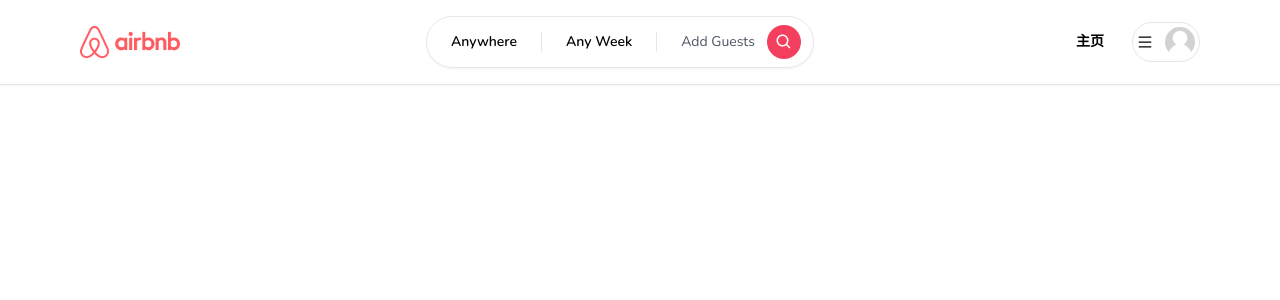
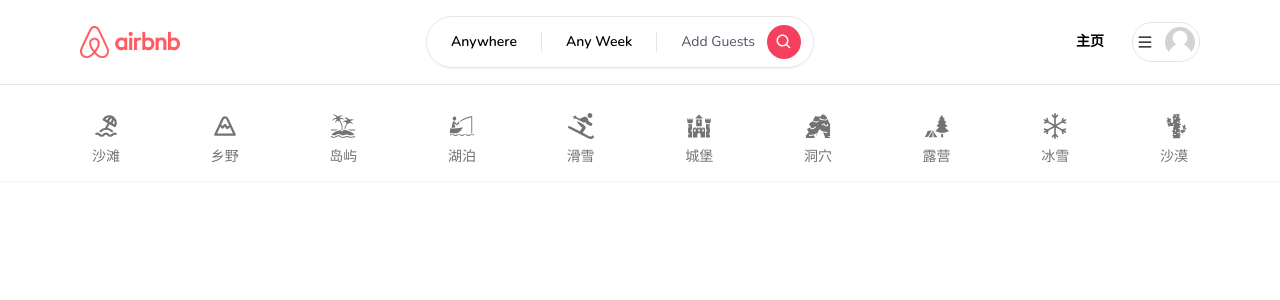
Before and after one commit to morsoli/airbnb, a Next.js app: page / in a window 1280 px wide. Shown: the top 300 px of the page. Built offline with nearby package versions, Linux system fonts and the light colour scheme; no server answers.

Commit message:
[feat]实现按照类别标签路由

```diff
--- /dev/null
+++ b/app/components/CategoryBox.tsx
@@ -0,0 +1,79 @@
+'use client';
+
+import qs from 'query-string';
+import { useRouter, useSearchParams } from "next/navigation";
+import { useCallback } from "react";
+import { IconType } from "react-icons";
+
+interface CategoryBoxProps {
+  icon: IconType,
+  label: string;
+  selected?: boolean;
+}
+
+const CategoryBox: React.FC<CategoryBoxProps> = ({
+  icon: Icon,
+  label,
+  selected,
+}) => {
+  const router = useRouter();
+  const params = useSearchParams();
+  /*
+    定义一个名为 currentQuery 的变量，初始化为空对象 {}。
+    如果传入了 params 参数，则将其转换成一个对象并赋值给 currentQuery，这里使用了第三方库 qs 的 parse 函数来解析查询参数。
+    定义一个名为 updatedQuery 的变量，使用对象展开运算符 ... 将 currentQuery 对象的所有属性复制到 updatedQuery 中，然后再添加一个 category 属性，值为 label 变量的值。
+    如果当前的查询参数中已经包含了 category 属性，并且其值等于 label 变量的值，则将 updatedQuery 对象中的 category 属性删除(类别标签双击取消)。
+    使用 qs 库的 stringifyUrl 函数将当前的 URL 和查询参数对象合并成一个字符串 URL，这里使用了 {skipNull: true} 选项来跳过值为 null 或 undefined 的查询参数。
+    最后，使用 router 对象的 push 方法将 URL 传递给 Next.js 路由系统，以便进行路由导航。
+   */
+  const handleClick = useCallback(() => {
+    let currentQuery = {};
+
+    if (params) {
+      currentQuery = qs.parse(params.toString())
+    }
+
+    const updatedQuery: any = {
+      ...currentQuery,
+      category: label
+    }
+
+    if (params?.get('category') === label) {
+      delete updatedQuery.category;
+    }
+
+    const url = qs.stringifyUrl({
+      url: '/',
+      query: updatedQuery
+    }, { skipNull: true });
+
+    router.push(url);
+  }, [label, router, params]);
+
+  return (
+    <div
+      onClick={handleClick}
+      className={`
+        flex
+        flex-col
+        items-center
+        justify-center
+        gap-2
+        p-3
+        border-b-2
+        hover:text-neutral-800
+        transition
+        cursor-pointer
+        ${selected ? 'border-b-neutral-800' : 'border-transparent'}
+        ${selected ? 'text-neutral-800' : 'text-neutral-500'}
+      `}
+    >
+      <Icon size={26} />
+      <div className="font-medium text-sm">
+        {label}
+      </div>
+    </div>
+   );
+}
+
+export default CategoryBox;
--- /dev/null
+++ b/app/components/navbar/Categories.tsx
@@ -0,0 +1,100 @@
+'use client';
+
+import { useSearchParams, usePathname } from 'next/navigation';
+import { TbBeach, TbMountain, TbPool } from 'react-icons/tb';
+import {
+  GiBarn,
+  GiBoatFishing,
+  GiCactus,
+  GiCastle,
+  GiCaveEntrance,
+  GiForestCamp,
+  GiIsland,
+  GiWindmill
+} from 'react-icons/gi';
+import { FaSkiing } from 'react-icons/fa';
+import { BsSnow } from 'react-icons/bs';
+import { IoDiamond } from 'react-icons/io5';
+import { MdOutlineVilla } from 'react-icons/md';
+
+
+import Container from "../Container";
+import CategoryBox from '../CategoryBox';
+
+export const categories = [
+    {
+      label: '沙滩',
+      icon: TbBeach,
+      description: 'This property is close to the beach!',
+    },
+    {
+      label: '乡野',
+      icon: TbMountain,
+      description: 'This property is in the countryside!'
+    },
+    {
+      label: '岛屿',
+      icon: GiIsland,
+      description: 'This property is on an island!'
+    },
+    {
+      label: '湖泊',
+      icon: GiBoatFishing,
+      description: 'This property is near a lake!'
+    },
+    {
+      label: '滑雪',
+      icon: FaSkiing,
+      description: 'This property has skiing activies!'
+    },
+    {
+      label: '城堡',
+      icon: GiCastle,
+      description: 'This property is an ancient castle!'
+    },
+    {
+      label: '洞穴',
+      icon: GiCaveEntrance,
+      description: 'This property is in a spooky cave!'
+    },
+    {
+      label: '露营',
+      icon: GiForestCamp,
+      description: 'This property offers camping activities!'
+    },
+    {
+      label: '冰雪',
+      icon: BsSnow,
+      description: 'This property is in arctic environment!'
+    },
+    {
+      label: '沙漠',
+      icon: GiCactus,
+      description: 'This property is in the desert!'
+    }
+  ]
+
+const Categories = () => {
+    const params = useSearchParams();
+    const category = params?.get('category');
+    const pathName = usePathname();
+
+    const isMainPage = pathName === "/";
+    if (! isMainPage){
+        return null;
+    }
+
+    return (
+        <Container>
+            <div className="pt-4 flex flex-row items-center justify-between overflow-x-auto">
+                {
+                    categories.map((itme)=>(
+                        <CategoryBox key={itme.label} label={itme.label} selected={category===itme.label} icon={itme.icon} />
+                    ))
+                }
+            </div>
+        </Container>
+    );
+}
+
+export default Categories;
--- a/app/components/navbar/Logo.tsx
+++ b/app/components/navbar/Logo.tsx
@@ -1,10 +1,14 @@
 'use client';
 
 import Image from "next/image";
+import { useRouter } from "next/navigation";
 
 const Logo = () => {
+    const router = useRouter();
     return (
-    <Image alt="Logo"
+    <Image
+    onClick={()=>{router.push('/')}}
+    alt="Logo"
     className="md:blcok cursor-pointer"
     height="100"
     width="100"
--- a/app/components/navbar/Navbar.tsx
+++ b/app/components/navbar/Navbar.tsx
@@ -6,6 +6,7 @@
 import Logo from "./Logo";
 import Search from "./Search";
 import UserMenu from "./UserMenu";
+import Categories from "./Categories";
 
 interface NavbarProps {
   currentUser?: SafeUser | null;
@@ -37,6 +38,7 @@
             </div>
           </Container>
         </div>
+        <Categories />
       </div>
       );
 }
--- a/package.json
+++ b/package.json
@@ -22,6 +22,7 @@
     "next": "13.4.1",
     "next-auth": "^4.22.1",
     "postcss": "8.4.23",
+    "query-string": "^8.1.0",
     "react": "18.2.0",
     "react-dom": "18.2.0",
     "react-hook-form": "^7.43.9",
```
Also changed, not shown: 1 other file (tests, documents, lock files or other folders).
